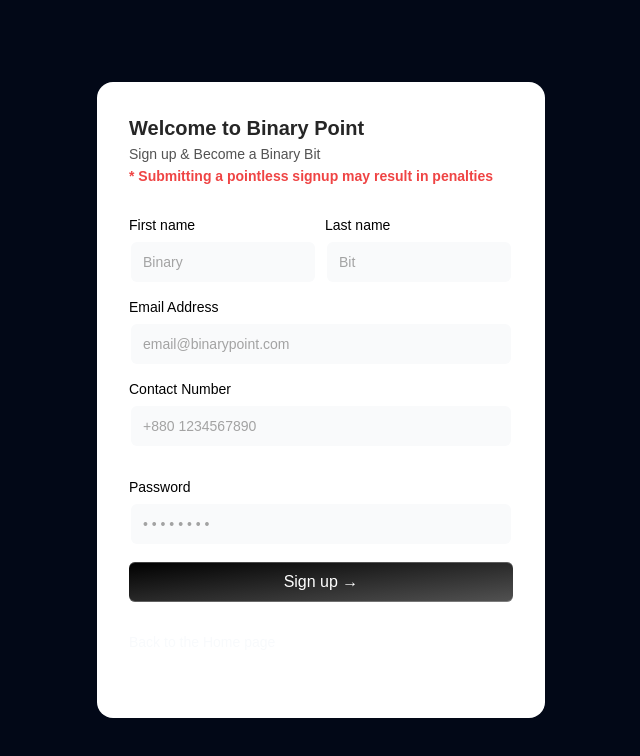
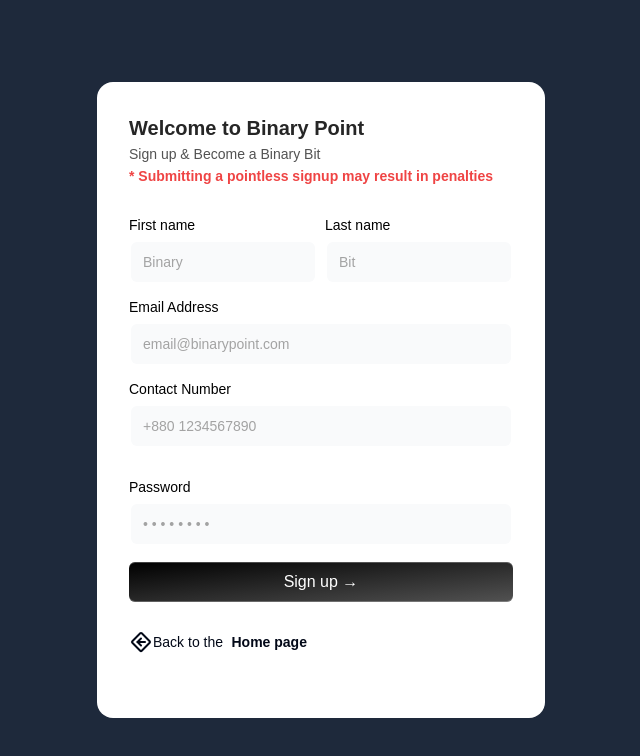
Before and after one commit to kamrul0031/BP_site, a Next.js app: page /signup in a window 1280 px wide. Shown: the top 756 px of the page, without its empty margins (319-959 px from the left). Built offline with nearby package versions, Linux system fonts and the light colour scheme.

Commit message:
signup page theme resetuped

```diff
--- a/src/app/signup/layout.js
+++ b/src/app/signup/layout.js
@@ -24,9 +24,8 @@ export default function RootLayout({ children }) {
     <html lang="en">
       <body
         // className={`${geistSans.variable} ${geistMono.variable} antialiased`}
-        className="dark "
+        className="bg-slate-800"
       >
-
         {children}
       </body>
     </html>
--- a/src/app/signup/page.js
+++ b/src/app/signup/page.js
@@ -1,8 +1,8 @@
 import { SignupFormDemo } from "@/components/RM_Components/SignupForm";
 
-export default function SignUp(){
+export default function Signup(){
     return(
-        <div className="flex justify-center items-center h-screen px-5">
+        <div className="flex items-center h-screen">
             <SignupFormDemo/>
         </div>
     )
--- a/src/components/RM_Components/SignupForm.jsx
+++ b/src/components/RM_Components/SignupForm.jsx
@@ -4,9 +4,7 @@ import { Label } from "../ui/label";
 import { Input } from "../ui/input";
 import { cn } from "@/lib/utils";
 import {
-  IconBrandGithub,
-  IconBrandGoogle,
-  IconBrandOnlyfans,
+  IconDirectionSign
 } from "@tabler/icons-react"
 import { useRouter } from "next/navigation";
 
@@ -57,7 +55,7 @@ export function SignupFormDemo() {
           Sign up &rarr;
           <BottomGradient />
         </button>
-        <span className="cursor-pointer text-sm hover:text-slate-300" onClick={()=>{router.replace('/')}}>Back to the Home page</span>
+        <span className="cursor-pointer text-sm hover:text-slate-300 dark:text-white flex items-center" onClick={()=>{router.replace('/')}}><IconDirectionSign className="rotate-180"/> Back to the <pre> </pre><b>Home page</b></span>
 
         {/* <div
           className="bg-gradient-to-r from-transparent via-neutral-300 dark:via-neutral-700 to-transparent my-8 h-[1px] w-full" />
--- a/tailwind.config.js
+++ b/tailwind.config.js
@@ -12,7 +12,7 @@ module.exports = {
     // Or if using `src` directory:
     "./src/**/*.{js,ts,jsx,tsx,mdx}",
   ],
-  darkMode: ["class", "class"],
+//   darkMode: ["class", "class"],
   theme: {
   	extend: {
   		boxShadow: {
```
